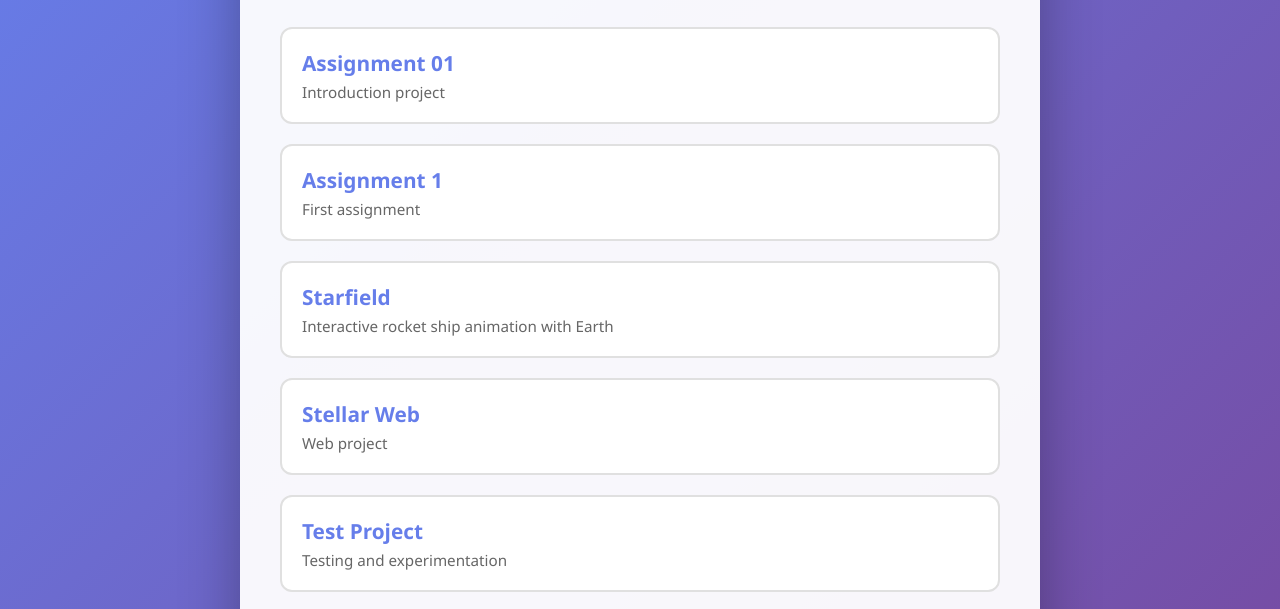
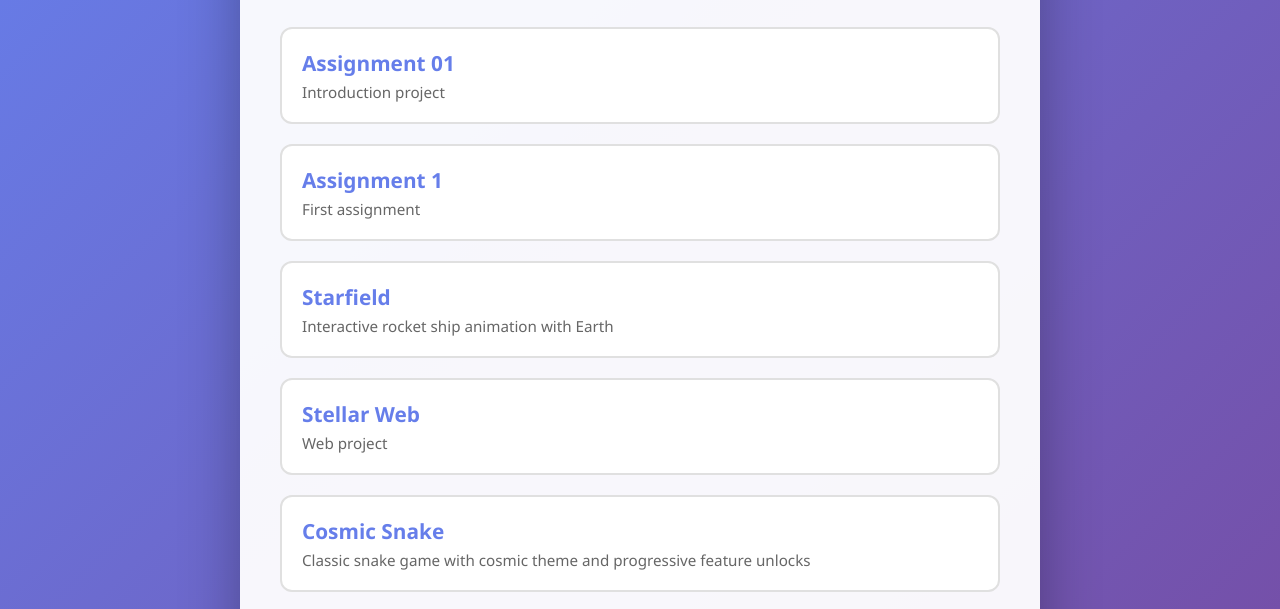
Before and after one commit to AIML-1870-2026/BLACKBELT, a plain HTML site: page index.html in a window 1280 px wide. Shown: the part 152-761 px from the top of the page. Drawn offline with Linux system fonts and the light colour scheme.

Commit message:
Update: Add Cosmic Snake to portfolio homepage

```diff
--- a/index.html
+++ b/index.html
@@ -111,6 +111,11 @@
                 <div class="project-description">Web project</div>
             </a>
 
+            <a href="Snake/" class="project-card">
+                <div class="project-title">Cosmic Snake</div>
+                <div class="project-description">Classic snake game with cosmic theme and progressive feature unlocks</div>
+            </a>
+
             <a href="Test-Project/" class="project-card">
                 <div class="project-title">Test Project</div>
                 <div class="project-description">Testing and experimentation</div>
```
